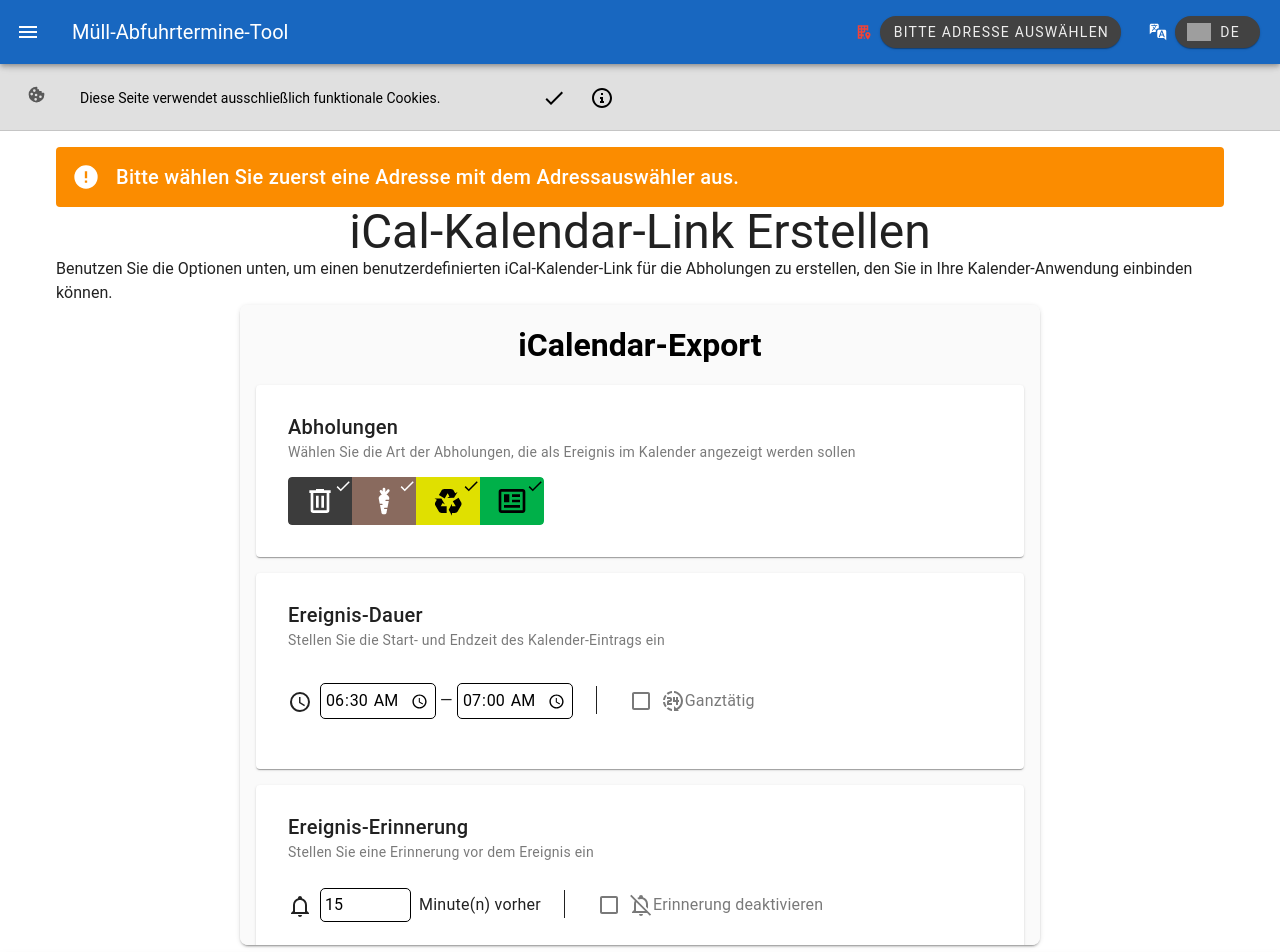
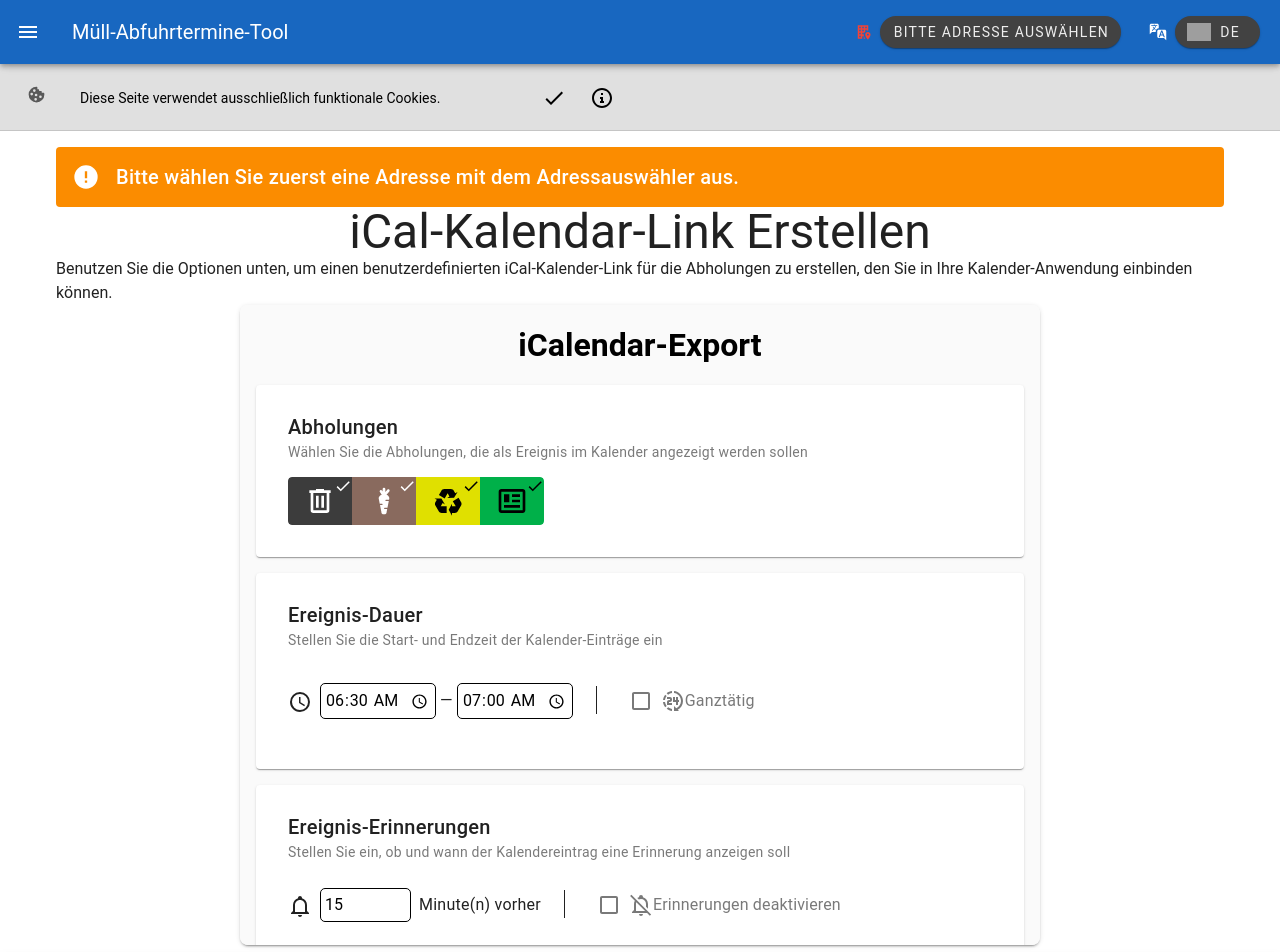
Before and after one commit to pano9000/aws-stuttgart-pickup-dates-service, a Nuxt app: page /ICalGenerator in a window 1280 px wide. Shown: the top 952 px of the page. Built offline with nearby package versions, Linux system fonts and the light colour scheme; grey boxes are pictures that could not be loaded.

Commit message:
feat(ExportCustomizerICal): improve messages

```diff
--- a/components/ExportCustomizer/ExportCustomizerICal.vue
+++ b/components/ExportCustomizer/ExportCustomizerICal.vue
@@ -219,47 +219,51 @@
 
   multiMergeLocaleMessage("exportCustomizerICal", [
     ["title", {de: "iCalendar-Export", en: "iCalendar Export"}],
-    ["pickupEventsTitle", {de: "Abholungen", en: "Pickup Events"}],
+    ["pickupEventsTitle", {de: "Abholungen", en: "Collections"}],
     [
       "pickupEventsSubtitle", {
-        de: "Wählen Sie die Art der Abholungen, die als Ereignis im Kalender angezeigt werden sollen",
-        en: "Select the type of pickups that you want to appear as events in the calendar"
+        de: "Wählen Sie die Abholungen, die als Ereignis im Kalender angezeigt werden sollen",
+        en: "Select the collections that you want to appear as events in the calendar"
       }
     ],
     ["eventTimesTitle", {de: "Ereignis-Dauer", en: "Event Duration"}],
     [
       "eventTimesSubtitle", {
-        de: "Stellen Sie die Start- und Endzeit des Kalender-Eintrags ein",
+        de: "Stellen Sie die Start- und Endzeit der Kalender-Einträge ein",
         en: "Set the start and end time of the calendar events"
       }
     ],
     ["labelAllDay", {de: "Ganztätig", en: "Allday"}],
-    ["eventAlarmTitle", {de: "Ereignis-Erinnerung", en: "Event Alarm"}],
-    ["eventAlarmSubtitle", {de: "Stellen Sie eine Erinnerung vor dem Ereignis ein", en: "Set an alarm notification before the event"}],
+    ["eventAlarmTitle", {de: "Ereignis-Erinnerungen", en: "Event Alarms"}],
+    ["eventAlarmSubtitle", {
+      de: "Stellen Sie ein, ob und wann der Kalendereintrag eine Erinnerung anzeigen soll",
+      en: "Set, if and when the calendar entry should display an alarm notification"
+    }],
     ["labelAlarmMinutesBefore", {de: "Minute(n) vorher", en: "minute(s) before"}],
-    ["labelAlarmDisable", {de: "Erinnerung deaktivieren", en: "Disable Alarm"}],
+    ["labelAlarmDisable", {de: "Erinnerungen deaktivieren", en: "Disable Alarms"}],
     ["eventOffsetTitle", {de: "Ereignis-Offset", en: "Offset Event"}],
-    ["eventOffsetSubtitle", {de: "Stellen Sie ein, ob Sie das Ereignis vor dem Abholungstag anzeigen möchten", en: "Set if you want to show the event before the actual pickup day"}],
+    ["eventOffsetSubtitle", {de: "Stellen Sie ein, ob Sie das Ereignis vor dem Abholungsdatum anzeigen möchten", en: "Set if you want to show the event before the actual collection date"}],
     ["labelOffsetDaysEarlier", {de: "Tag(e) vorher", en: "day(s) earlier"}],
     [
       "eventOffsetInfo", {
-      de: "Verwenden Sie dies, wenn Sie das Ereignis in Ihrem Kalender bereits vor der tatsächlichen Abholung angezeigt haben wollen. Dies kann nützlich sein, um sich bspw. am Abend vorher eine Erinnerung zu setzen, den Müll rechtzeitig bereitzustellen.",
-      en: "Use this, if you want the event to appear in your calendar before the actual pickup happens. This can be useful e.g. to set yourself a reminder to put out the trash, e.g. the night before the pickup happens."}
+      de: "Verwenden Sie diese Einstellung, wenn Sie das Ereignis in Ihrem Kalender bereits vor dem tatsächlichen Abholungsdatum angezeigt haben möchten. Dies kann nützlich sein, um sich bspw. am Abend vorher eine Erinnerung zu setzen, den Müll rechtzeitig bereitzustellen.",
+      en: "Use this option, if you want the event to appear in your calendar before the actual collection date. This can be useful e.g. to set yourself a reminder to put out the trash, the night before the collection happens."}
     ],
     ["eventTitleTitle", {de: "Ereignis-Titel", en: "Event Title"}],
-    ["eventTitleSubtitle", {de: "Stellen Sie den Titel ein, wie das Ereignis im Kalender angezeigt werden soll", en: "Set the title that will be shown in the calendar"}],
+    ["eventTitleSubtitle", {de: "Stellen Sie den Titel ein, wie das Ereignis im Kalender angezeigt werden soll", en: "Set the title that will be shown in the calendar for the event"}],
     ["labelEventTitle", {de: "Ereignis-Titel-Vorlage", en: "Event Title Template"}],
     ["labelEventTitlePreview", {de: "Ereignis-Titel-Vorschau", en: "Event Title Preview"}],
-    ["eventTitleDefaultTitle", {de: "Abholung %1 (%2)", en: "Pickup %1 (%2)"}],
+    ["eventTitleDefaultTitle", {de: "Abholung %1 (%2)", en: "%1 Collection (%2)"}],
     [
       "eventTitlePlaceholderInfo", {
-      de: "Verwenden Sie '%1' und '%2' als Platzhalter für die Abholungsart und die Abholfrequenz",
-      en: "You can use '%1' and '%2' as placeholders for the event type and the event schedule frequency."}
+        de: "Sie können '%1' (für die Abholungsart) und '%2' (für die Abholfrequenz) als Platzhalter im Titel verwenden.",
+        en: "You can use '%1' (for the collection type) and '%2' (for the collection frequency) as placeholders in the title."
+      }
     ],
-    ["yourIcalLinkTitle", {de: "Ihr benutzerdefinierter iCalendar-Link", en: "Your Customized iCalendar Link"}],
+    ["yourIcalLinkTitle", {de: "Ihr benutzerdefinierter iCalendar-Export", en: "Your Customized iCalendar Export"}],
     ["yourIcalLinkTitleInfo", {
-      de: "Laden Sie sich die iCalendar-Datei herunter oder benutzen Sie den Link, um Ihren benutzerdefinierten Kalender in Ihrem Kalender-Dienst zu importieren",
-      en: "Download the iCalendar-File or use the link to import your customized Calendar into your calender service."}],
+      de: "Laden Sie sich die iCalendar-Datei herunter oder benutzen Sie den Link, um die Abholungen in Ihrem Kalender-Dienst zu importieren und synchronisiert zu halten.",
+      en: "Download the iCalendar-File or use the link to import your the collections into your calender service and keep it synchronized."}],
   ]);
 
   const formatOptions = ref<UiICalFormatOptions>({
```
